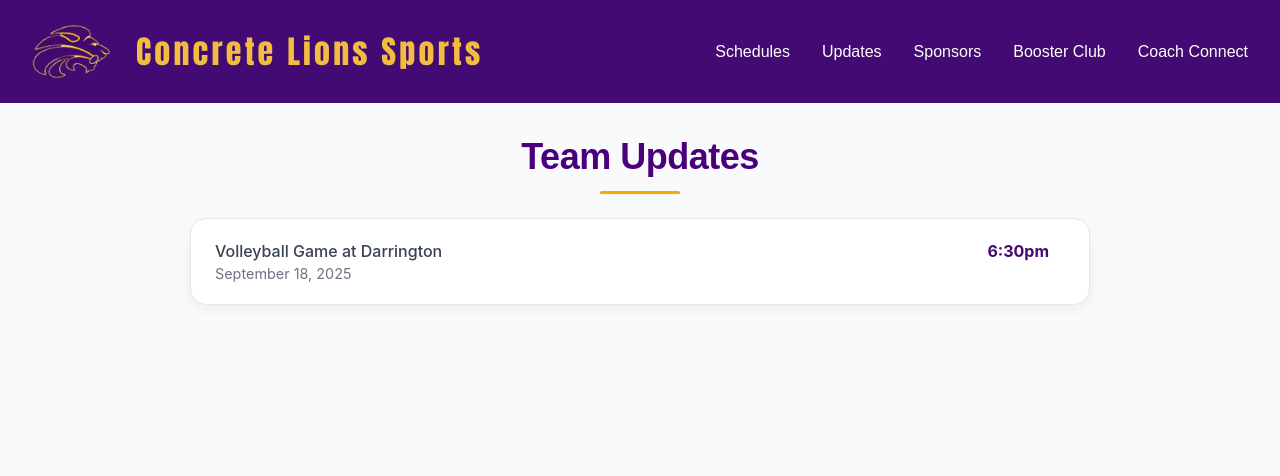
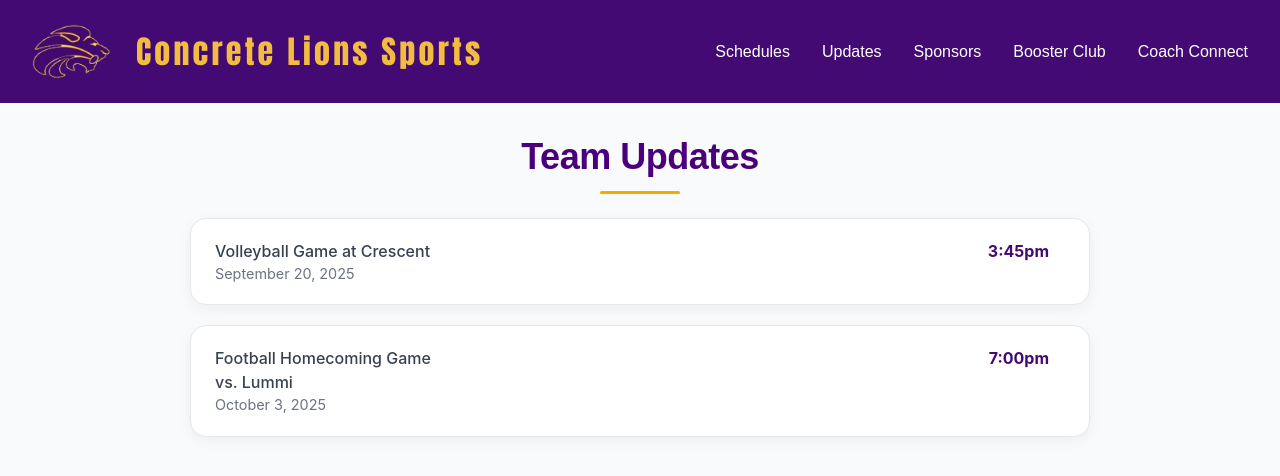
Before and after one commit to adrianc1/concrete-sports-app, a React (Vite) app: page /updates in a window 1280 px wide. Shown: the top 476 px of the page. Built offline with nearby package versions, Linux system fonts and the light colour scheme.

Commit message:
updated updates section

```diff
--- a/src/components/homePage/Updates.jsx
+++ b/src/components/homePage/Updates.jsx
@@ -41,10 +41,17 @@ function Updates() {
 
 				<li>
 					<span className="event-info">
-						Volleyball Game at Darrington
-						<span className="start-date">September 18, 2025</span>
+						Volleyball Game at Crescent
+						<span className="start-date">September 20, 2025</span>
 					</span>
-					<span className="start-time">6:30pm</span>
+					<span className="start-time">3:45pm</span>
+				</li>
+				<li>
+					<span className="event-info">
+						Football Homecoming Game <br /> vs. Lummi
+						<span className="start-date">October 3, 2025</span>
+					</span>
+					<span className="start-time">7:00pm</span>
 				</li>
 			</ul>
 		</div>
```
